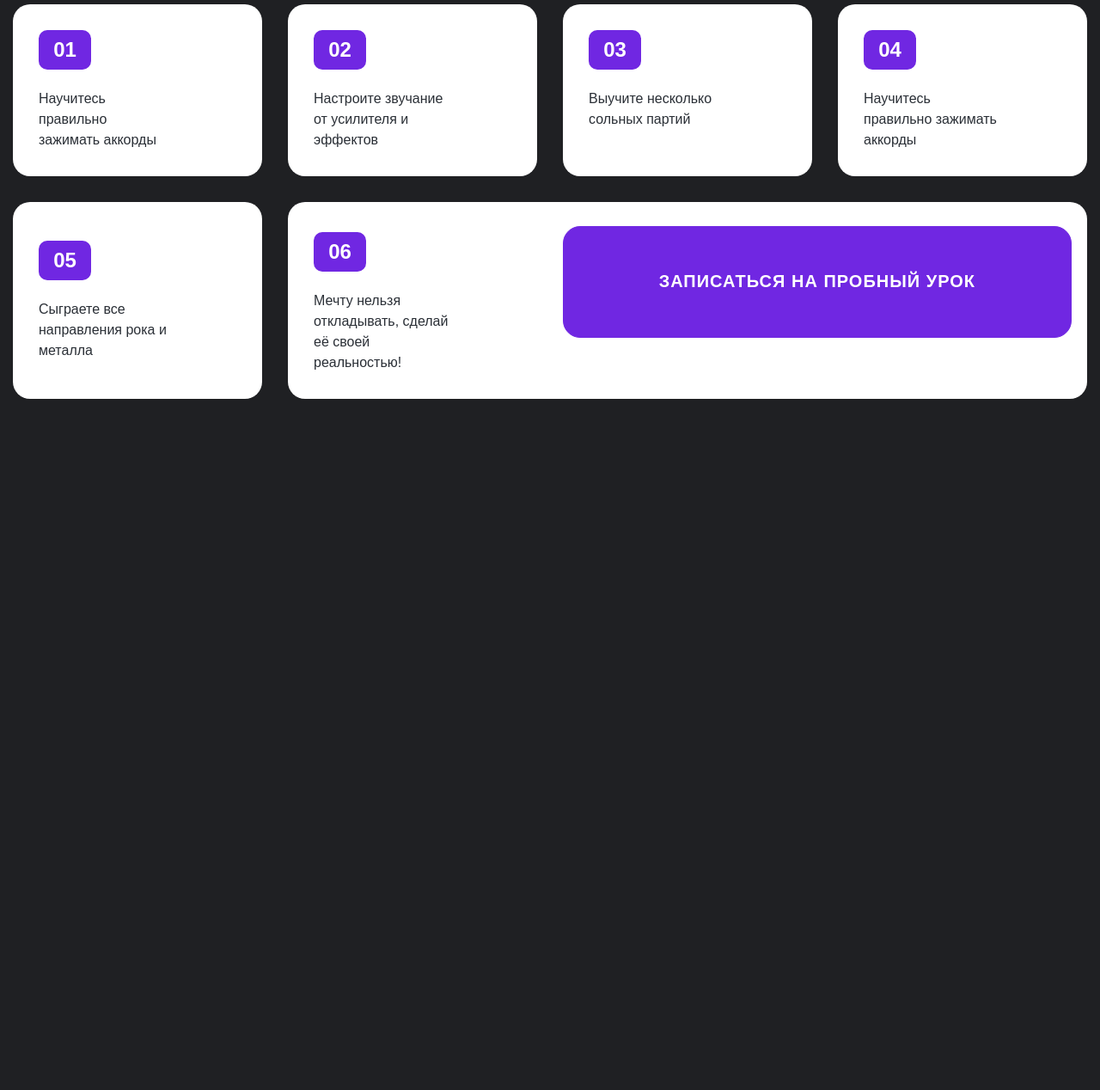
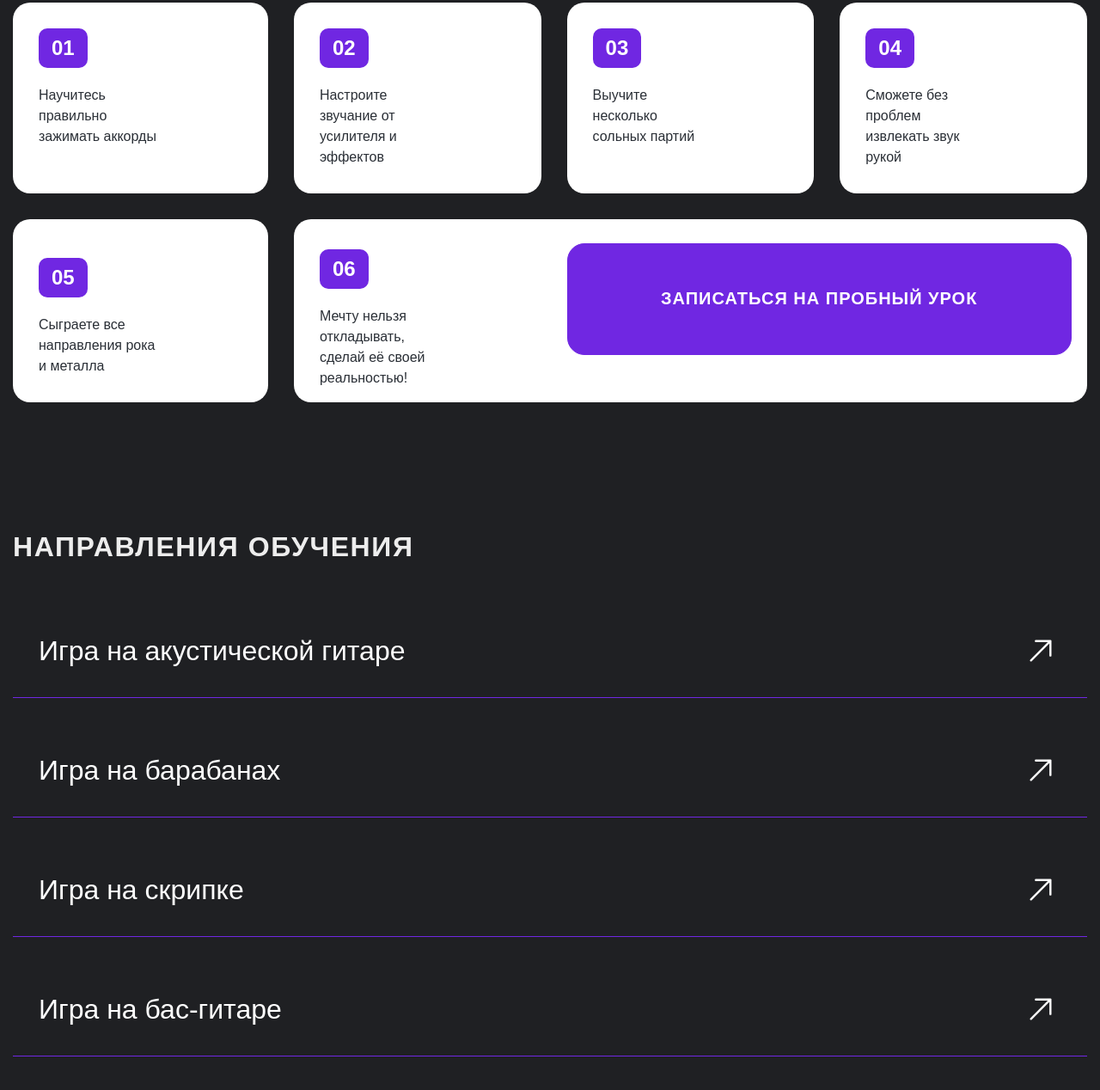
Before and after one commit to E1ena1/FrontendBlok-Module02-Guitar, a website built with webpack: page src/index.html in a window 1280 px wide. Shown: the part 3767-5035 px from the top of the page at 86% size. Before the commit the page ends 4381 px from the top, so only its background shows below. Built offline with nearby package versions, Linux system fonts and the light colour scheme.

Commit message:
HW-19 add block areas

```diff
--- a/src/index.html
+++ b/src/index.html
@@ -168,7 +168,7 @@
                 <p class="result__text"><span>03</span>Выучите несколько сольных&nbsp;партий</p>
             </div>
             <div class="result__item">
-                <p class="result__text"><span>04</span>Научитесь правильно зажимать аккорды</p>
+                <p class="result__text"><span>04</span>Сможете без проблем извлекать звук рукой</p>
             </div>
             <div class="result__item">
                 <p class="result__text"><span>05</span>Сыграете все направления рока и металла</p>
@@ -179,6 +179,15 @@
             </div>
         </div>
     </section>
+    <section class="areas">
+        <h2 class="title-h2">Направления обучения</h2>
+        <div class="areas__list">
+            <a href="#" class="areas__link _acoustic">Игра на акустической гитаре</a>
+            <a href="#" class="areas__link _drums">Игра на барабанах</a>
+            <a href="#" class="areas__link _violin">Игра на скрипке</a>
+            <a href="#" class="areas__link _bas-guitar">Игра на бас-гитаре</a>
+        </div>
+    </section>
 </div>
 
 
--- a/src/styles/main.scss
+++ b/src/styles/main.scss
@@ -12,6 +12,10 @@ body{
 
 a {
   text-decoration: none;
+}
+
+button {
+  cursor: pointer;
 }
 
 .title-h2 {
@@ -425,7 +429,6 @@ a {
   }
   &__img {
     width: 100%;
-    //max-height: 637px;
     height: 637px;
     object-fit: cover;
     position: absolute;
@@ -503,7 +506,6 @@ a {
   }
   &__list {
     list-style-type: none;
-   // padding-left: 0;
     padding: 20px 25px 20px 30px;
     border-radius: $br-min;
     background-color: $light;
@@ -553,13 +555,13 @@ a {
 }
 
 .result {
-  margin-top: 162px;
+  margin-top: 155px;
   margin-bottom: 150px;
   &__list {
     display: grid;
     grid-template-columns: repeat(4,1fr);
     gap: 30px;
-    margin-top: 50px;
+    margin-top: 55px;
   }
   &__item {
     background-color: $light;
@@ -572,31 +574,32 @@ a {
     }
     &._subgrid {
       grid-column: 2 / 5;
-      //display: grid;
-      //grid-template-columns: 415px 1fr;
-      //gap: 30px;
       display: grid;
       grid-template-columns: subgrid;
+      grid-template-rows: 130px;
     }
   }
   &__text {
+    display: flex;
+    flex-direction: column;
+    gap: 20px;
     color: $dark;
     font-weight: 400;
     font-size: 16px;
     line-height: 150%;
-    margin: 30px 103px 30px 30px;
+    margin-top: 0;
+    margin-bottom: 0;
+    padding: 30px 130px 30px 30px;
     span {
-      display: block;
+      width: fit-content;
+      color: $light;
       font-weight: 600;
+      line-height: 110%;
       font-size: 24px;
-      line-height: 110%;
-      color: $light;
       background-color: $accent;
-      width: 51px;
       border-radius: 10px;
       text-align: center;
-      padding: 10px 5px;
-      margin-bottom: 22px;
+      padding: 10px 15px;
     }
   }
   &__btn {
@@ -604,7 +607,7 @@ a {
     color: $light;
     font-weight: 600;
     font-size: 20px;
-    letter-spacing: 0.05em;
+    letter-spacing: 1px;
     text-transform: uppercase;
     background-color: $accent;
     border-radius: $br-min;
@@ -622,3 +625,96 @@ a {
     }
   }
 }
+
+.areas {
+  margin-top: 160px;
+  margin-bottom: 500px;
+  &__list {
+    margin-top: 57px;
+    display: flex;
+    flex-direction: column;
+    gap: 30px;
+  }
+  &__link {
+    display: flex;
+    justify-content: space-between;
+    align-items: center;
+    padding: 30px;
+    color: $light;
+    font-weight: 400;
+    font-size: 32px;
+    line-height: 150%;
+    background-color: transparent;
+    border-bottom: 1px solid $accent;
+    border-radius: 0;
+    position: relative;
+    transition: $tr;
+    &:hover {
+      background-color: $accent;
+      border-radius: 10px;
+      &::after {
+        transform: rotate(45deg);
+      }
+      &::before {
+        opacity: 1;
+        transform: scale(1);
+      }
+    }
+    &::after {
+      content: '';
+      display: block;
+      width: 48px;
+      height: 48px;
+      background-image: url("../images/ui/arrow-rotate.svg");
+      background-repeat: no-repeat;
+      background-size: contain;
+      transition: $tr;
+    }
+    &::before {
+      content: '';
+      display: block;
+      background-repeat: no-repeat;
+      background-size: contain;
+      position: absolute;
+      left: 0;
+      right: 0;
+      margin: 0 auto;
+      opacity: 0;
+      transform: scale(0);
+      transition: $tr;
+      z-index: 1;
+    }
+    &._acoustic {
+      &::before{
+        width: 568px;
+        height: 365px;
+        background-image: url("../images/areas/acoustic.png");
+        top: calc(50% - 150px);
+      }
+    }
+    &._drums {
+      &::before{
+        width: 462px;
+        height: 469px;
+        background-image: url("../images/areas/drums.png");
+        top: calc(50% - 238px);
+      }
+    }
+    &._violin {
+      &::before{
+        width: 597px;
+        height: 587px;
+        background-image: url("../images/areas/violin.png");
+        top: calc(50% - 350px);
+      }
+    }
+    &._bas-guitar {
+      &::before{
+        width: 593px;
+        height: 622px;
+        background-image: url("../images/areas/bas-guitar.png");
+        top: calc(50% - 200px);
+      }
+    }
+  }
+}
```
Also changed, not shown: src/images/areas/acoustic.png (added), src/images/areas/bas-guitar.png (added), src/images/areas/drums.png (added), src/images/areas/violin.png (added), src/images/ui/arrow-rotate.svg (added).
